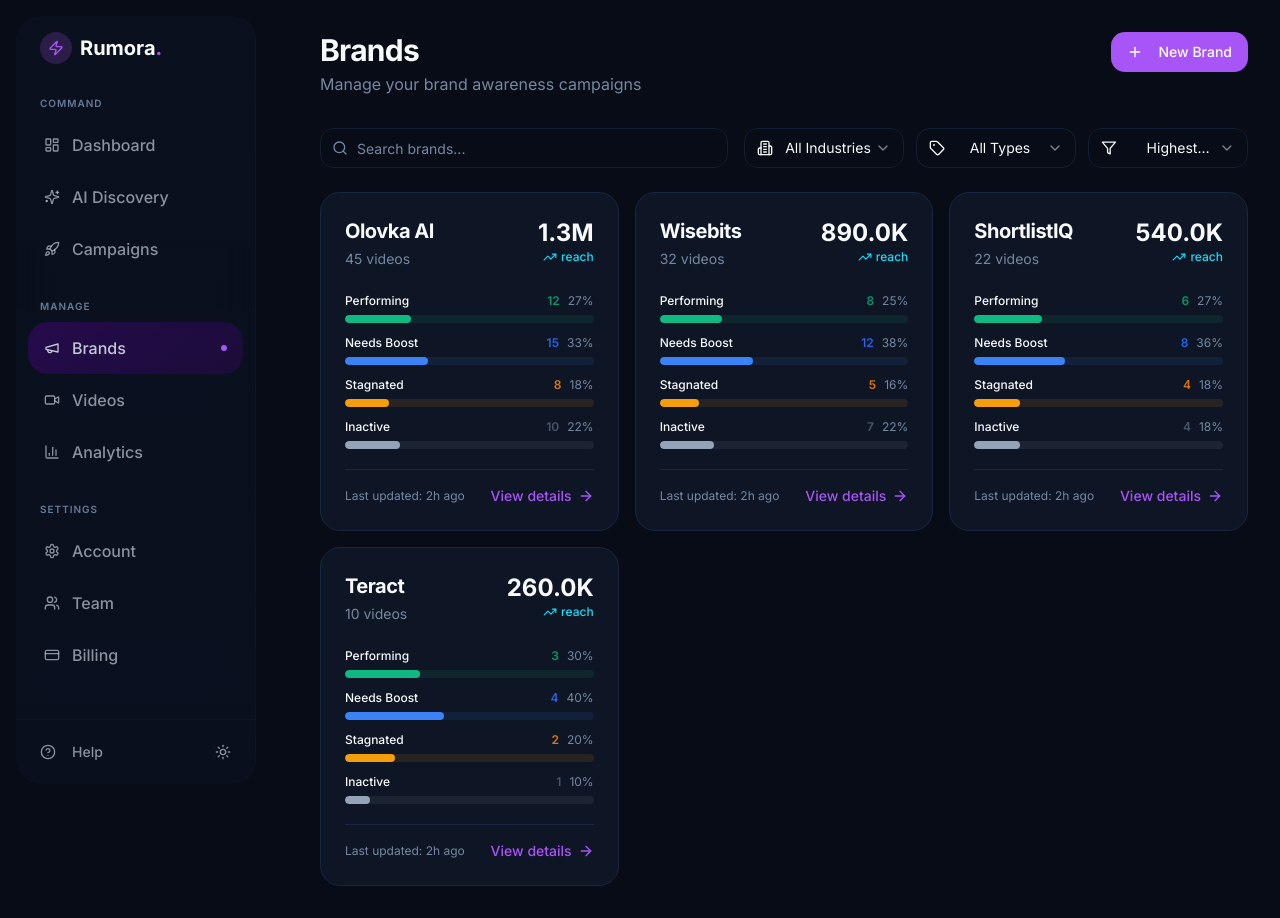
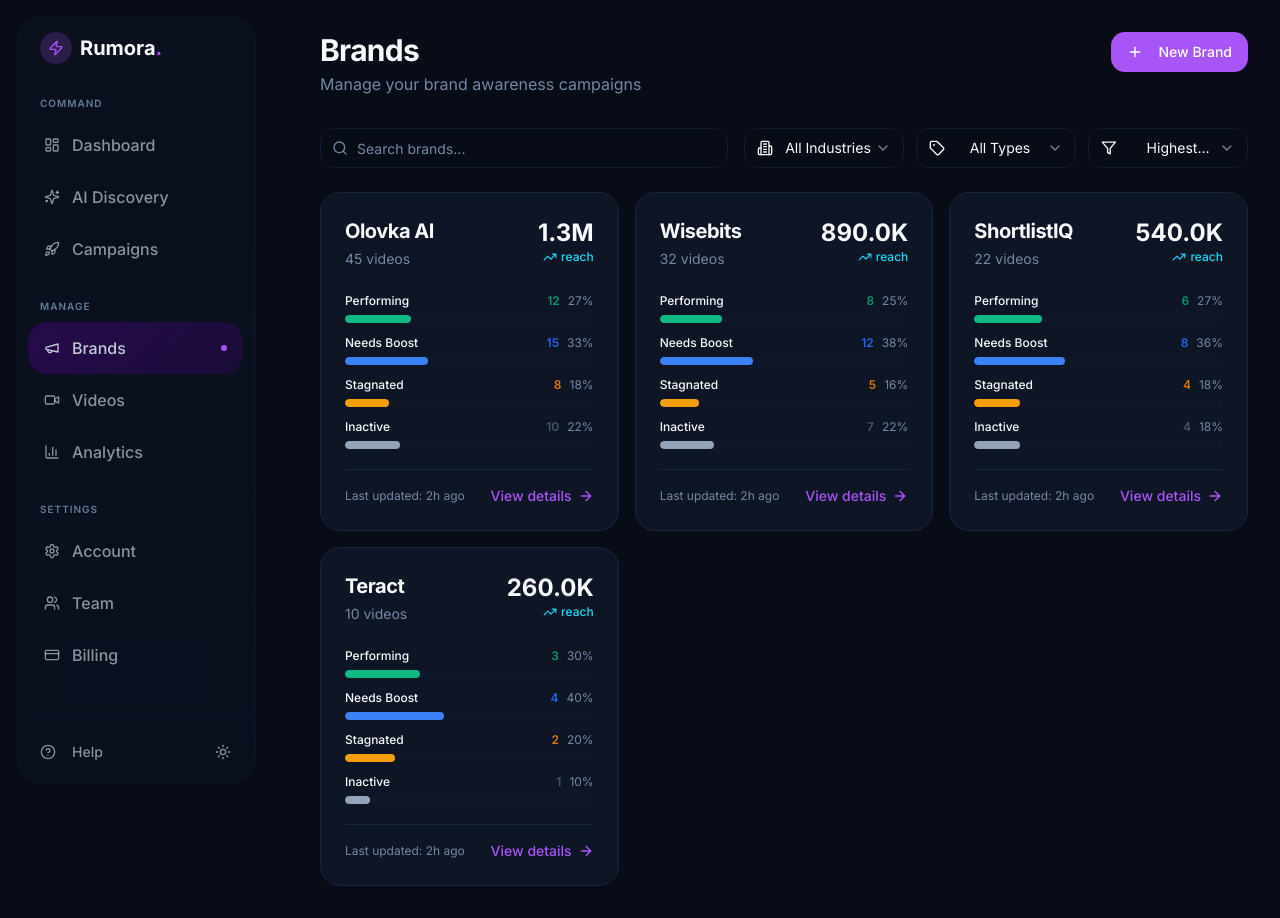
Before and after one commit to Kasra1637/vidcommenting, a React (Vite) app: page /brands in a window 1280 px wide. Built offline with nearby package versions, Linux system fonts and the light colour scheme; the HTML template or start-up script is replaced by a standard one.

Commit message:
Updated BrandCard.tsx

```diff
--- a/src/components/dashboard/BrandCard.tsx
+++ b/src/components/dashboard/BrandCard.tsx
@@ -35,7 +35,6 @@ const BrandCard = ({ brand }: BrandCardProps) => {
       count: brand.performing,
       percent: (brand.performing / total) * 100,
       color: "bg-emerald-500",
-      bgLight: "bg-emerald-500/10",
       textColor: "text-emerald-600",
     },
     {
@@ -43,7 +42,6 @@ const BrandCard = ({ brand }: BrandCardProps) => {
       count: brand.needsBoost,
       percent: (brand.needsBoost / total) * 100,
       color: "bg-blue-500",
-      bgLight: "bg-blue-500/10",
       textColor: "text-blue-600",
     },
     {
@@ -51,7 +49,6 @@ const BrandCard = ({ brand }: BrandCardProps) => {
       count: brand.stagnated,
       percent: (brand.stagnated / total) * 100,
       color: "bg-amber-500",
-      bgLight: "bg-amber-500/10",
       textColor: "text-amber-600",
     },
     {
@@ -59,7 +56,6 @@ const BrandCard = ({ brand }: BrandCardProps) => {
       count: brand.inactive,
       percent: (brand.inactive / total) * 100,
       color: "bg-slate-400",
-      bgLight: "bg-slate-400/10",
       textColor: "text-slate-600",
     },
   ];
@@ -102,7 +98,7 @@ const BrandCard = ({ brand }: BrandCardProps) => {
                   </span>
                 </div>
               </div>
-              <div className={`relative h-2 w-full overflow-hidden rounded-full ${status.bgLight}`}>
+              <div className="relative h-2 w-full overflow-hidden rounded-full bg-muted/30">
                 <div
                   className={`h-full rounded-full ${status.color} transition-all duration-700 ease-out`}
                   style={{ width: `${status.percent}%` }}
```
